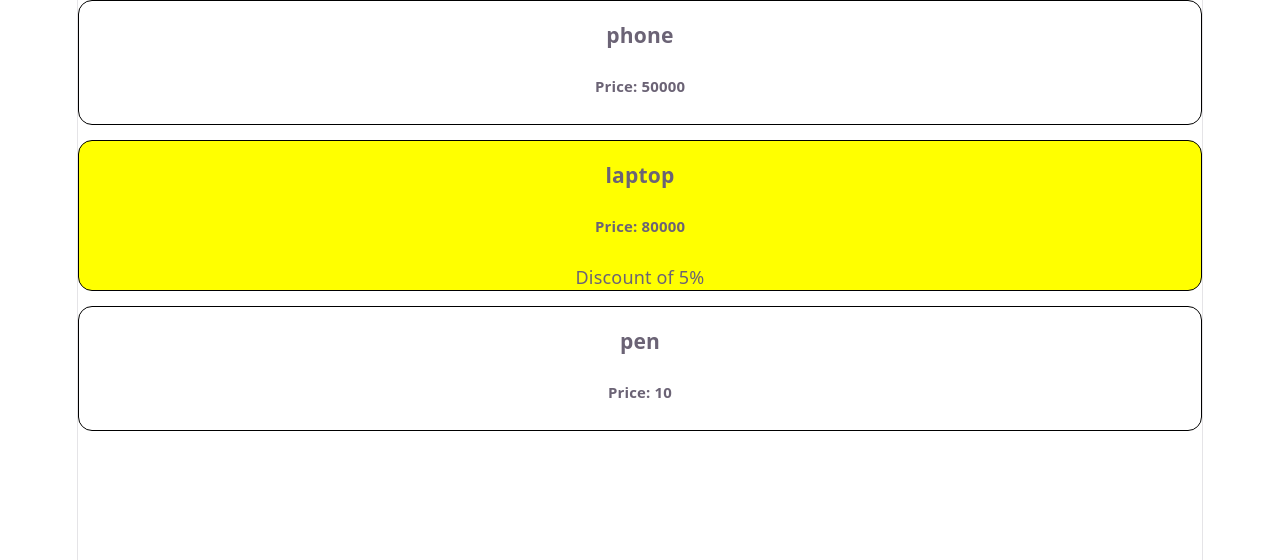
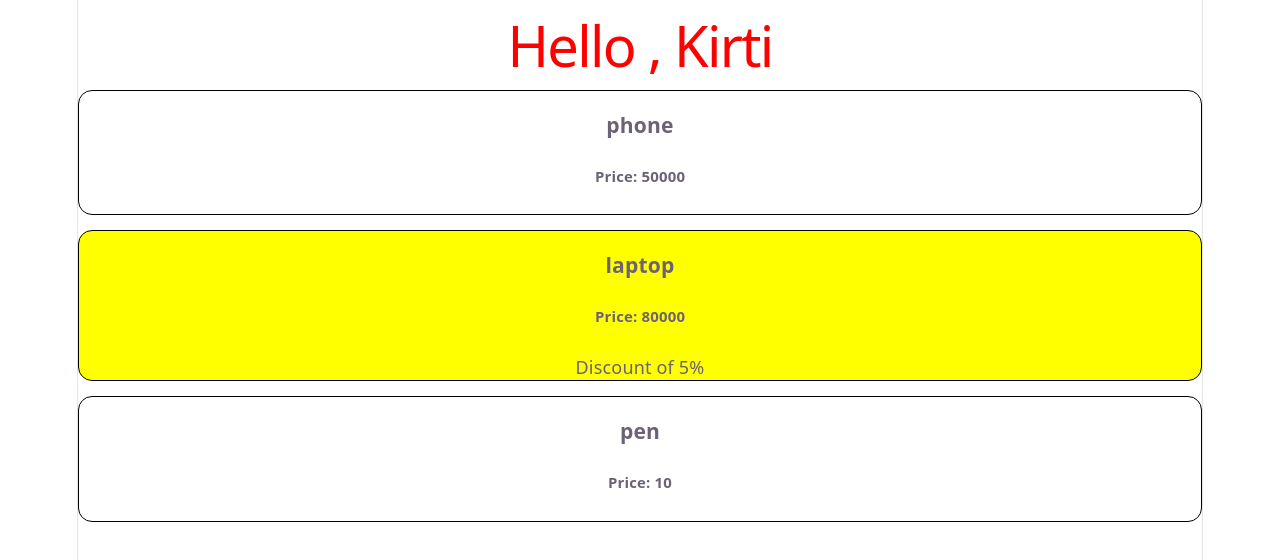
Before and after one commit to kirtikaushik1206/ReactJS-notes, a React (Vite) app in the folder basic-react-app/: page / in a window 1280 px wide. Shown: the top 560 px of the page. Built offline with nearby package versions, Linux system fonts and the light colour scheme.

Commit message:
Practice

```diff
--- a/basic-react-app/src/App.jsx
+++ b/basic-react-app/src/App.jsx
@@ -1,8 +1,9 @@
 import ProductTab from "./ProductTab.jsx"
-
+import MsgBox from "./MsgBox.jsx";
 function App() {
   return (
     <div>
+      < MsgBox userName="Kirti" textColor="red"/>
       <ProductTab />
     </div>
   );
--- /dev/null
+++ b/basic-react-app/src/MsgBox.jsx
@@ -0,0 +1,6 @@
+export default function MsgBox ({userName, textColor}) {
+    // let styles= {color : textColor};
+
+    return <h1 style = {{color : textColor}}>Hello , {userName}</h1>;
+
+}
```
